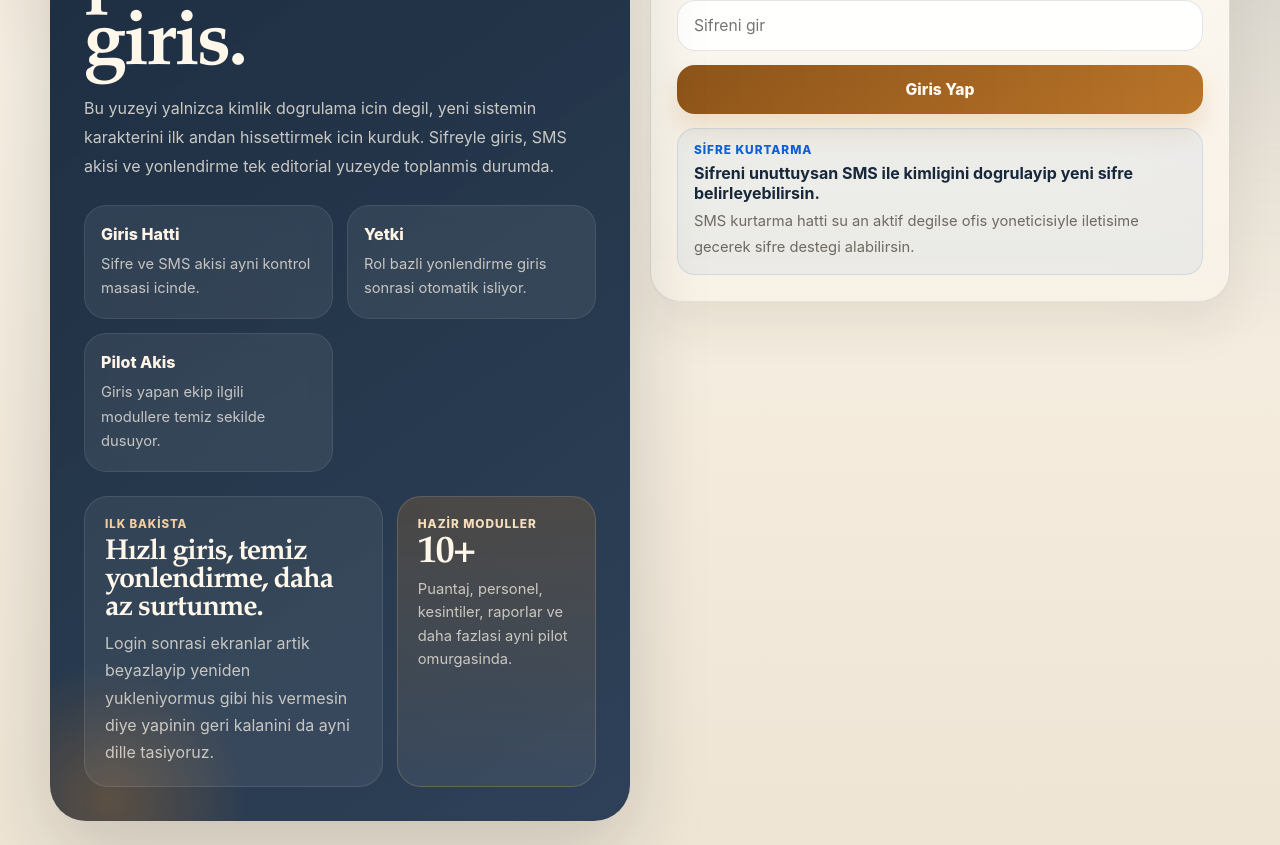
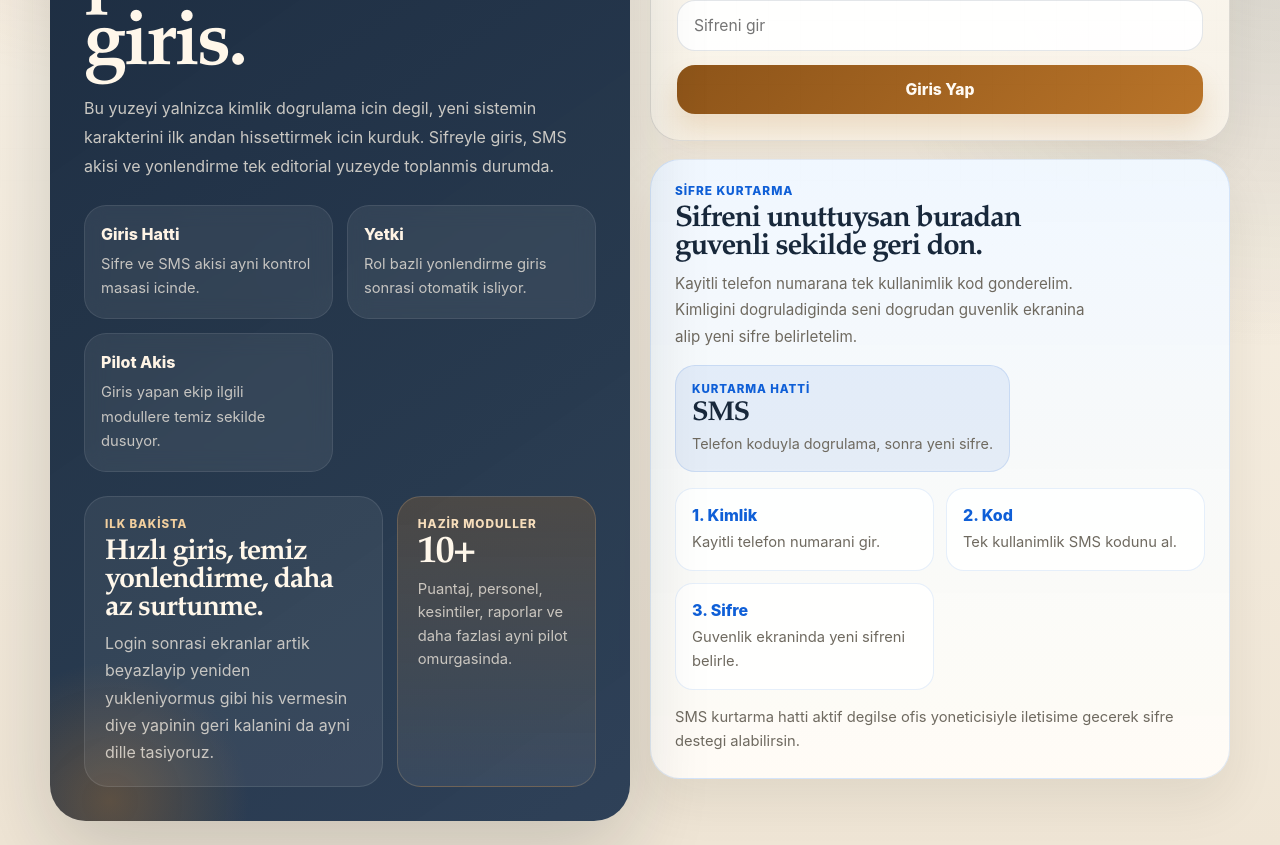
Before and after one commit to catkapinda/catkapinda-crm, a Next.js app in the folder v2/frontend/: page /login in a window 1280 px wide. Shown: the part 300-1145 px from the top of the page. Built offline with nearby package versions, Linux system fonts and the light colour scheme; no server answers.

Commit message:
Highlight v2 password recovery path

```diff
--- a/v2/frontend/app/login/page.tsx
+++ b/v2/frontend/app/login/page.tsx
@@ -406,27 +406,131 @@ function LoginPageContent() {
               <button type="submit" disabled={submitting || loading} style={primaryButtonStyle(submitting || loading)}>
                 {submitting ? "Giris Yapiliyor..." : "Giris Yap"}
               </button>
+            </form>
+          </section>
+
+          <section
+            style={{
+              ...paperCardStyle,
+              padding: "24px",
+              display: "grid",
+              gap: "16px",
+              background:
+                "linear-gradient(180deg, rgba(240,247,255,0.98), rgba(255,252,246,0.96))",
+              border: "1px solid rgba(15,95,215,0.12)",
+            }}
+          >
+            <div
+              style={{
+                display: "flex",
+                justifyContent: "space-between",
+                gap: "14px",
+                alignItems: "start",
+                flexWrap: "wrap",
+              }}
+            >
+              <div style={{ display: "grid", gap: "8px", maxWidth: "42ch" }}>
+                <div style={{ ...eyebrowStyle, color: "#0f5fd7" }}>Sifre Kurtarma</div>
+                <h2
+                  style={{
+                    ...serifTitleStyle,
+                    margin: 0,
+                    fontSize: "1.85rem",
+                    lineHeight: 0.96,
+                    fontWeight: 700,
+                  }}
+                >
+                  Sifreni unuttuysan buradan guvenli sekilde geri don.
+                </h2>
+                <p style={cardBodyStyle}>
+                  Kayitli telefon numarana tek kullanimlik kod gonderelim. Kimligini
+                  dogruladiginda seni dogrudan guvenlik ekranina alip yeni sifre belirletelim.
+                </p>
+              </div>
 
               <div
                 style={{
-                  padding: "14px 16px",
-                  borderRadius: "18px",
+                  minWidth: "160px",
+                  padding: "16px",
+                  borderRadius: "20px",
+                  background: "rgba(15,95,215,0.08)",
                   border: "1px solid rgba(15,95,215,0.12)",
-                  background: "rgba(15,95,215,0.05)",
                   display: "grid",
-                  gap: "10px",
+                  gap: "6px",
                 }}
               >
-                <div style={{ display: "grid", gap: "6px" }}>
-                  <div style={{ ...eyebrowStyle, color: "#0f5fd7" }}>Sifre Kurtarma</div>
-                  <div style={{ color: "var(--text)", fontWeight: 700 }}>
-                    Sifreni unuttuysan SMS ile kimligini dogrulayip yeni sifre belirleyebilirsin.
+                <div
+                  style={{
+                    color: "#0f5fd7",
+                    fontWeight: 800,
+                    textTransform: "uppercase",
+                    fontSize: "0.72rem",
+                    letterSpacing: "0.08em",
+                  }}
+                >
+                  Kurtarma Hatti
                 </div>
-                  <div style={{ ...cardBodyStyle, fontSize: "0.92rem" }}>
+                <div
+                  style={{
+                    ...serifTitleStyle,
+                    fontSize: "1.7rem",
+                    lineHeight: 0.92,
+                    fontWeight: 700,
+                    color: "var(--text)",
+                  }}
+                >
+                  SMS
+                </div>
+                <div style={{ color: "var(--muted)", lineHeight: 1.55, fontSize: "0.9rem" }}>
+                  Telefon koduyla dogrulama, sonra yeni sifre.
+                </div>
+              </div>
+            </div>
+
+            <div
+              style={{
+                display: "grid",
+                gridTemplateColumns: "repeat(auto-fit, minmax(180px, 1fr))",
+                gap: "12px",
+              }}
+            >
+              {[
+                ["1. Kimlik", "Kayitli telefon numarani gir."],
+                ["2. Kod", "Tek kullanimlik SMS kodunu al."],
+                ["3. Sifre", "Guvenlik ekraninda yeni sifreni belirle."],
+              ].map(([title, text]) => (
+                <article
+                  key={title}
+                  style={{
+                    padding: "16px",
+                    borderRadius: "18px",
+                    border: "1px solid rgba(15,95,215,0.1)",
+                    background: "rgba(255,255,255,0.84)",
+                    display: "grid",
+                    gap: "6px",
+                  }}
+                >
+                  <div style={{ color: "#0f5fd7", fontWeight: 800 }}>{title}</div>
+                  <div style={{ color: "var(--muted)", lineHeight: 1.6, fontSize: "0.92rem" }}>
+                    {text}
+                  </div>
+                </article>
+              ))}
+            </div>
+
+            <div
+              style={{
+                display: "flex",
+                gap: "12px",
+                alignItems: "center",
+                justifyContent: "space-between",
+                flexWrap: "wrap",
+              }}
+            >
+              <div style={{ color: "var(--muted)", lineHeight: 1.6, fontSize: "0.92rem" }}>
                 {smsLoginEnabled
-                      ? "Telefonuna gelen tek kullanimlik kodla hesabina guvenli sekilde don, sonra guvenlik ekranindan sifreni yenile."
-                      : "SMS kurtarma hatti su an aktif degilse ofis yoneticisiyle iletisime gecerek sifre destegi alabilirsin."}
-                  </div>
+                  ? "SMS kurtarma hatti aktif. Telefon dogrulamasiyla hesaba geri donebilirsin."
+                  : "SMS kurtarma hatti aktif degilse ofis yoneticisiyle iletisime gecerek sifre destegi alabilirsin."}
               </div>
 
               {smsLoginEnabled ? (
@@ -439,7 +543,6 @@ function LoginPageContent() {
                 </button>
               ) : null}
             </div>
-            </form>
           </section>
 
           {smsLoginEnabled ? (
```
Lines whose indentation alone changed are shown as unchanged.
